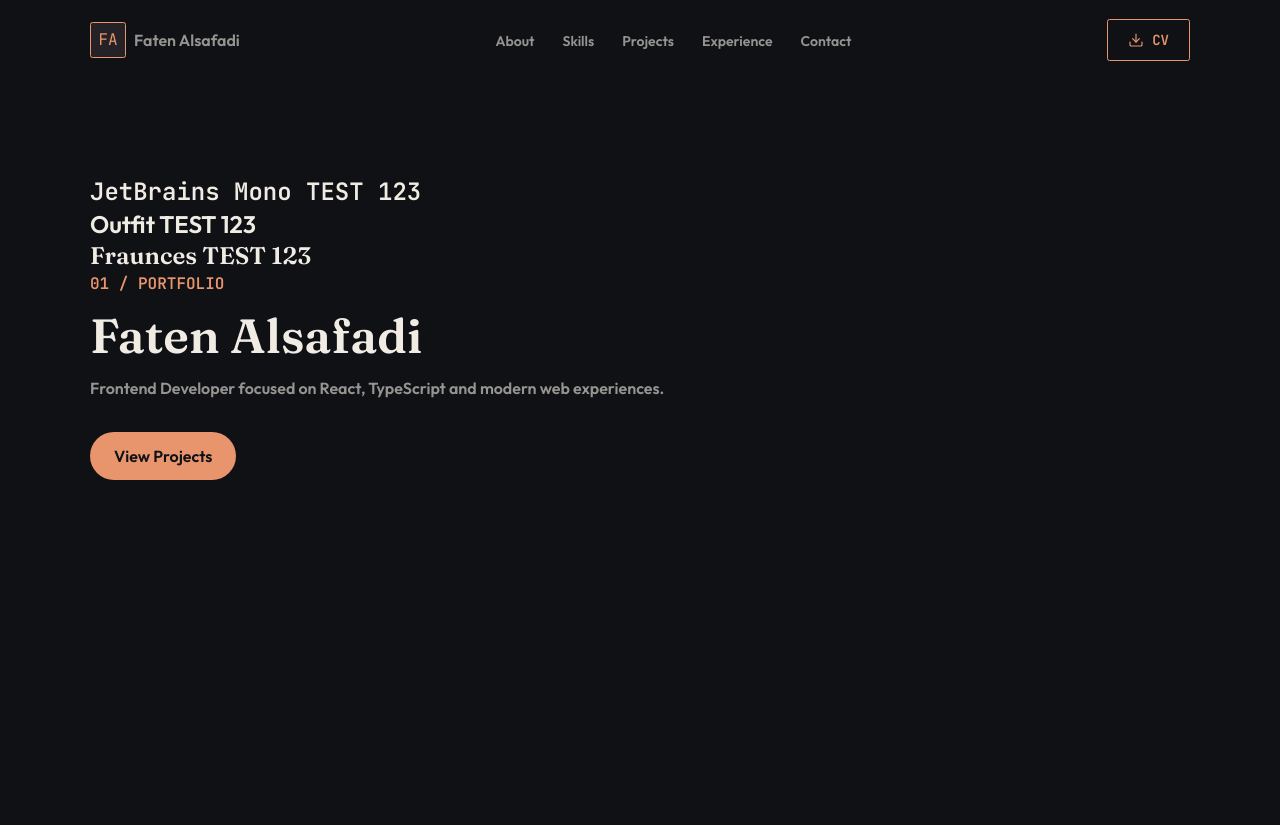
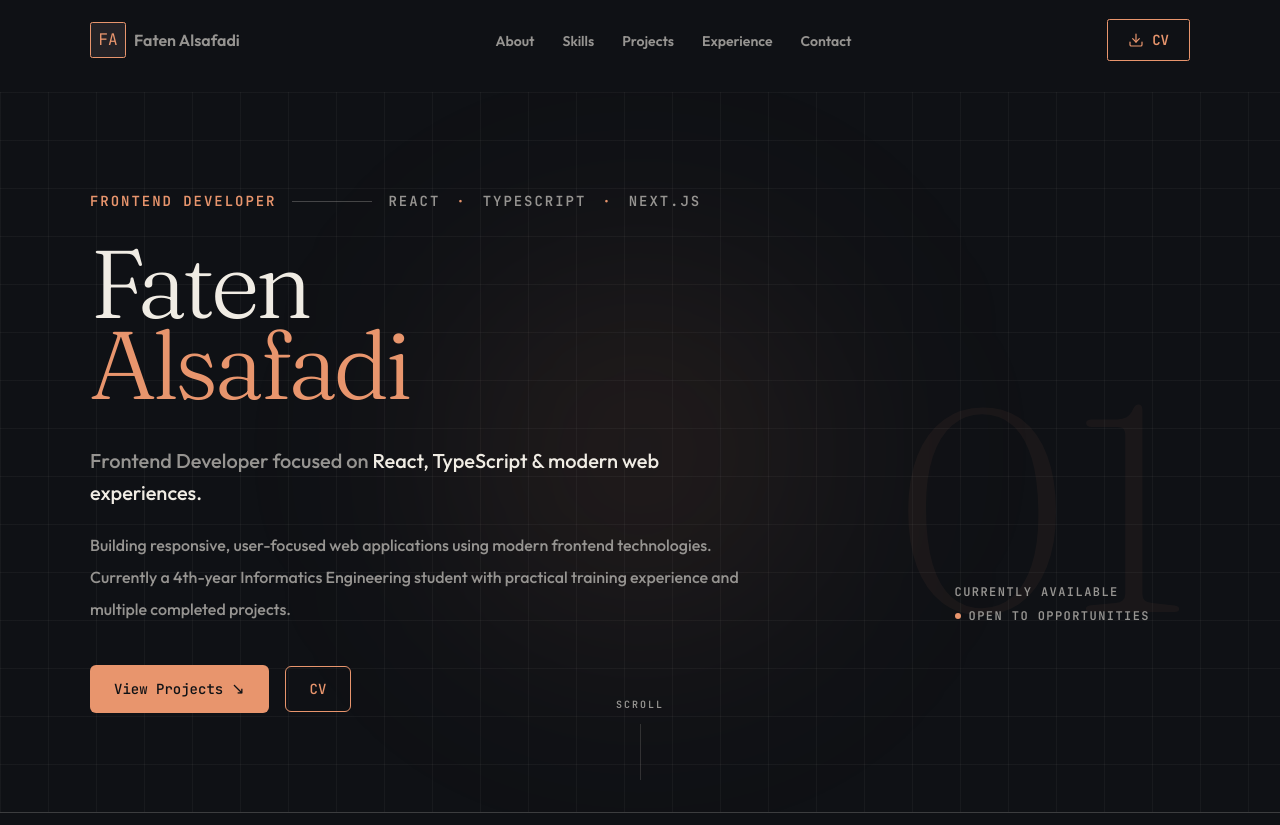
Before and after one commit to Faten01alsafadi/faten-alsafadi, a Next.js app: page / in a window 1280 px wide. Before the commit the page ends 800 px from the top, so only its background shows below. Built offline with nearby package versions, Linux system fonts and the light colour scheme.

Commit message:
feat: build portfolio hero section

```diff
--- a/src/app/globals.css
+++ b/src/app/globals.css
@@ -154,6 +154,36 @@
   --font-mono: var(--semantic-font-mono); */
 }
 
+/* =========================================================
+   SCROLL INDICATOR ANIMATION
+   ========================================================= */
+
+@keyframes scroll-indicator {
+  0% {
+    transform: translate(-50%, -120%);
+    opacity: 0;
+  }
+
+  15% {
+    transform: translate(-50%, -20%);
+    opacity: 1;
+  }
+
+  75% {
+    transform: translate(-50%, 180%);
+    opacity: 1;
+  }
+
+  100% {
+    transform: translate(-50%, 320%);
+    opacity: 0;
+  }
+}
+
+.animate-scroll-indicator {
+  animation: scroll-indicator 1.8s var(--ease-standard) infinite;
+}
+
 
 /* =========================================================
    3. DOCUMENT / PAGE DEFAULTS
--- a/src/app/page.tsx
+++ b/src/app/page.tsx
@@ -1,41 +1,11 @@
+import Hero from "@/components/sections/Hero";
 
 
 
 export default function Home() {
   return (
-     <main className="container py-24">
-
-
-<p className="font-mono text-2xl">
-  JetBrains Mono TEST 123
-</p>
-
-<p className="font-body text-2xl">
-  Outfit TEST 123
-</p>
-
-<p className="font-display text-2xl">
-  Fraunces TEST 123
-</p>
-
-
-
-      <p className="font-mono text-primary">
-        01 / PORTFOLIO
-      </p>
-
-      <h1 className="mt-4 font-display text-5xl text-foreground">
-        Faten Alsafadi
-      </h1>
-
-      <p className="mt-4 max-w-xl text-foreground-muted">
-        Frontend Developer focused on React, TypeScript and modern web
-        experiences.
-      </p>
-
-      <button className="mt-8 rounded-full bg-primary px-6 py-3 text-background">
-        View Projects
-      </button>
+     <main className=" py-3">
+     <Hero/>
     </main>
   );
 }
--- a/src/components/sections/Hero.tsx
+++ b/src/components/sections/Hero.tsx
@@ -0,0 +1,193 @@
+export default function Hero() {
+  return (
+    <section
+      id="hero"
+      aria-labelledby="hero-title"
+      className="relative isolate min-h-[calc(100vh-5rem)] overflow-hidden border-b border-border"
+    >
+      {/* =====================================================
+          Background Grid
+          Creates the subtle technical grid visible behind
+          the whole hero sectio .
+          ===================================================== */}
+
+      <div
+        aria-hidden="true"
+        className="pointer-events-none absolute inset-0 -z-20 bg-background bg-[linear-gradient(to_right,rgba(240,236,228,0.045)_1px,transparent_1px),linear-gradient(to_bottom,rgba(240,236,228,0.045)_1px,transparent_1px)] bg-[size:48px_48px]"
+      />
+
+      {/* =====================================================
+          Center Orange Glow
+          A soft orange radial light placed around the center.
+          ===================================================== */}
+
+      <div
+        aria-hidden="true"
+        className="pointer-events-none absolute left-1/2 top-1/2 -z-10 h-[22rem] w-[22rem] -translate-x-1/2 -translate-y-1/2 rounded-full bg-primary/10 blur-[120px]"
+      />
+
+      {/* =====================================================
+          Main Container
+          ===================================================== */}
+
+      <div className="container relative flex min-h-[calc(100vh-5rem)] flex-col justify-center py-12 md:py-16 lg:py-20">
+        {/* ===================================================
+            Section Number
+            Large, subtle "01" positioned toward the
+            bottom-right side of the hero.
+            =================================================== */}
+
+        <div
+          aria-hidden="true"
+          className="pointer-events-none opacity-50 absolute bottom-40   right-0 select-none font-extralight font-display text-[10rem] leading-none text-primary/10 sm:text-[10rem] md:text-[14rem] lg:text-[18rem]"
+        >
+          01
+        </div>
+
+        {/* ===================================================
+            Main Hero Content
+            =================================================== */}
+
+        <div className="relative z-10 max-w-4xl">
+          {/* =================================================
+              Eyebrow / Technical Label
+
+              Frontend Developer
+              |
+              React · TypeScript · Next.js
+              ================================================= */}
+
+          <div className="flex flex-wrap items-center gap-x-4 gap-y-2 font-mono text-xs uppercase tracking-[0.14em] text-foreground-muted sm:text-sm">
+            <span className="text-primary">Frontend Developer</span>
+
+            {/* Horizontal separator */}
+            <span
+              aria-hidden="true"
+              className="h-px w-10 bg-foreground-muted/40 sm:w-16 md:w-20"
+            />
+
+            <span>React</span>
+
+            <span aria-hidden="true" className="text-primary">
+              ·
+            </span>
+
+            <span>TypeScript</span>
+
+            <span aria-hidden="true" className="text-primary">
+              ·
+            </span>
+
+            <span>Next.js</span>
+          </div>
+
+          {/* =================================================
+              Name
+              Each word is intentionally on its own line.
+              ================================================= */}
+
+          <h1
+            id="hero-title"
+            className="mt-8 font-display text-[clamp(2.5rem,9vw,6.0rem)] font-light leading-[0.84] tracking-[-0.045em] text-foreground"
+          >
+            <span className="block">Faten</span>
+
+            <span className="block text-primary">Alsafadi</span>
+          </h1>
+
+          {/* =================================================
+              Headline / Description
+              ================================================= */}
+
+          <p className="mt-10 max-w-2xl font-body text-lg font-medium leading-7 text-foreground-muted sm:text-xl md:text-xl md:leading-8">
+            Frontend Developer focused on{" "}
+            <span className="text-foreground">
+              React, TypeScript & modern web experiences.
+            </span>
+          </p>
+          <p className="mt-5 max-w-2xl font-body text-lg font-medium leading-7 text-foreground-muted sm:text-xl md:text-base md:leading-8">
+            Building responsive, user-focused web applications using modern
+            frontend technologies. Currently a 4th-year Informatics Engineering
+            student with practical training experience and multiple completed
+            projects.{" "}
+          </p>
+
+          {/* =================================================
+              CTA Buttons
+              ================================================= */}
+
+          <div className="mt-10 flex flex-wrap items-center gap-4">
+            {/* View Projects */}
+
+            <a
+              href="#projects"
+              className="inline-flex items-center gap-2 rounded-sm bg-primary px-6 py-3 font-mono text-sm font-medium text-background transition-colors duration-200 hover:bg-primary-soft"
+            >
+              <span>View Projects</span>
+
+              <span aria-hidden="true" className="text-base">
+                ↘
+              </span>
+            </a>
+
+            {/* CV */}
+
+            <a
+              href="/resume/Faten-Alsafadi-CV.pdf"
+              download
+              className="inline-flex items-center gap-2 rounded-sm border border-border-accent px-6 py-3 font-mono text-sm font-medium text-primary transition-colors duration-200 hover:bg-primary-soft"
+            >
+              <span>CV</span>
+            </a>
+          </div>
+        </div>
+
+        {/* ===================================================
+            Availability
+            Bottom Right
+            Positioned over the 01 area.
+            =================================================== */}
+
+        <div className="absolute bottom-16 right-4 z-10 flex flex-col items-start gap-2 font-mono text-[10px] uppercase tracking-[0.12em] text-foreground-muted sm:right-8 sm:text-xs md:bottom-47 md:right-10">
+          {/* Availability status */}
+
+          <span>Currently Available</span>
+
+          {/* Open to opportunities */}
+
+          <span className="inline-flex items-center gap-2">
+            <span
+              aria-hidden="true"
+              className="h-1.5 w-1.5 rounded-full bg-primary"
+            />
+
+            <span>Open to opportunities</span>
+          </span>
+        </div>
+
+        {/* ===================================================
+            Scroll Indicator
+            Centered at the bottom of the hero.
+
+            The orange element moves smoothly from
+            top to bottom inside the vertical line.
+            =================================================== */}
+
+        <div
+          aria-hidden="true"
+          className="absolute bottom-8 left-1/2 hidden -translate-x-1/2 flex-col items-center gap-3 md:flex"
+        >
+          <span className="font-mono text-[10px] uppercase tracking-[0.2em] text-foreground-muted">
+            Scroll
+          </span>
+
+          <span className="relative h-14 w-[1px] overflow-hidden bg-foreground-muted/25">
+            {/* Moving orange indicator */}
+
+            <span className="animate-scroll-indicator absolute left-1/2 top-0 h-5 w-[5px] -translate-x-1/2 rounded-full bg-primary shadow-[0_0_5px_rgba(232,149,109,0.9),0_0_12px_rgba(232,149,109,0.55)]" />
+          </span>
+        </div>
+      </div>
+    </section>
+  );
+}
```
